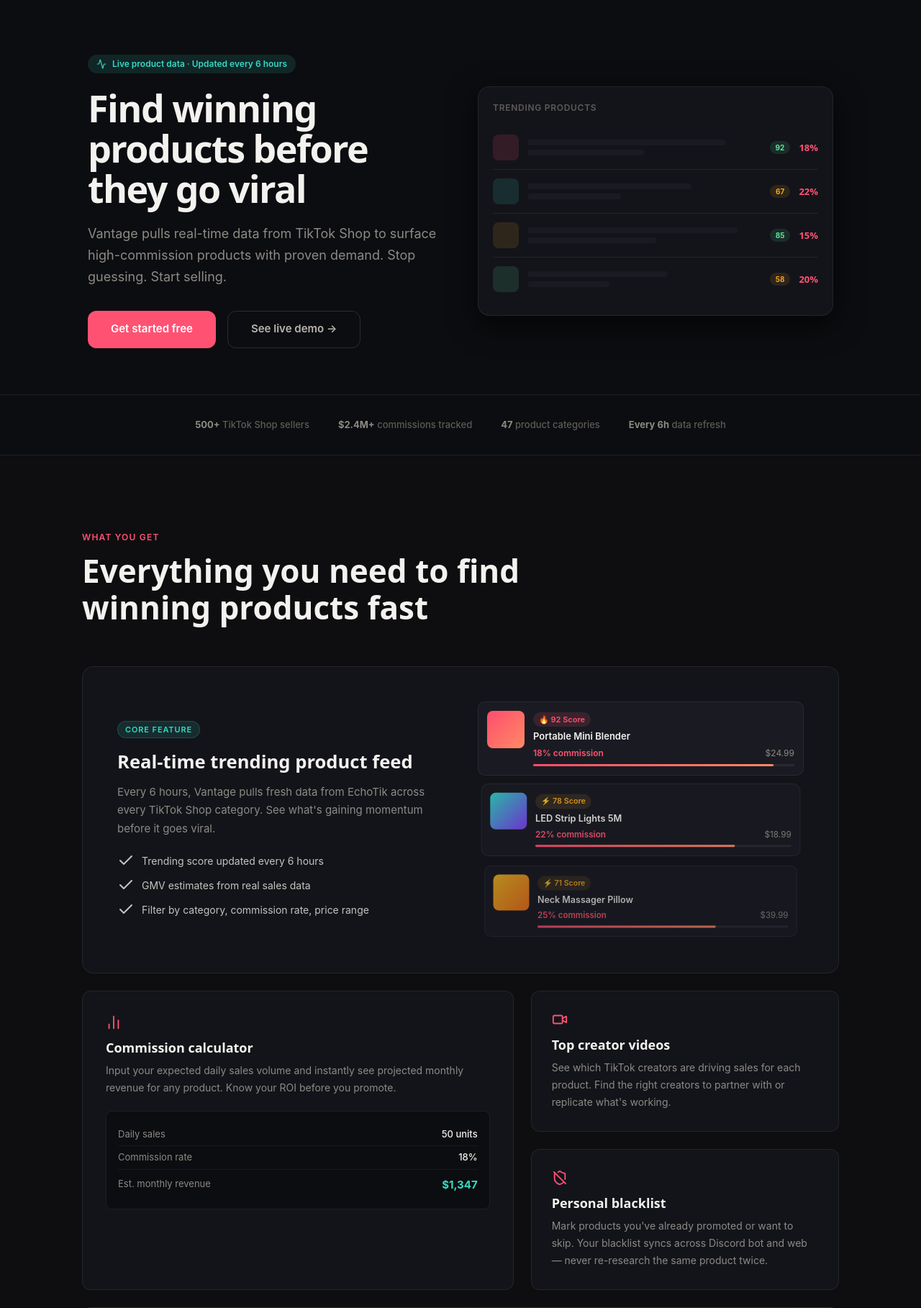
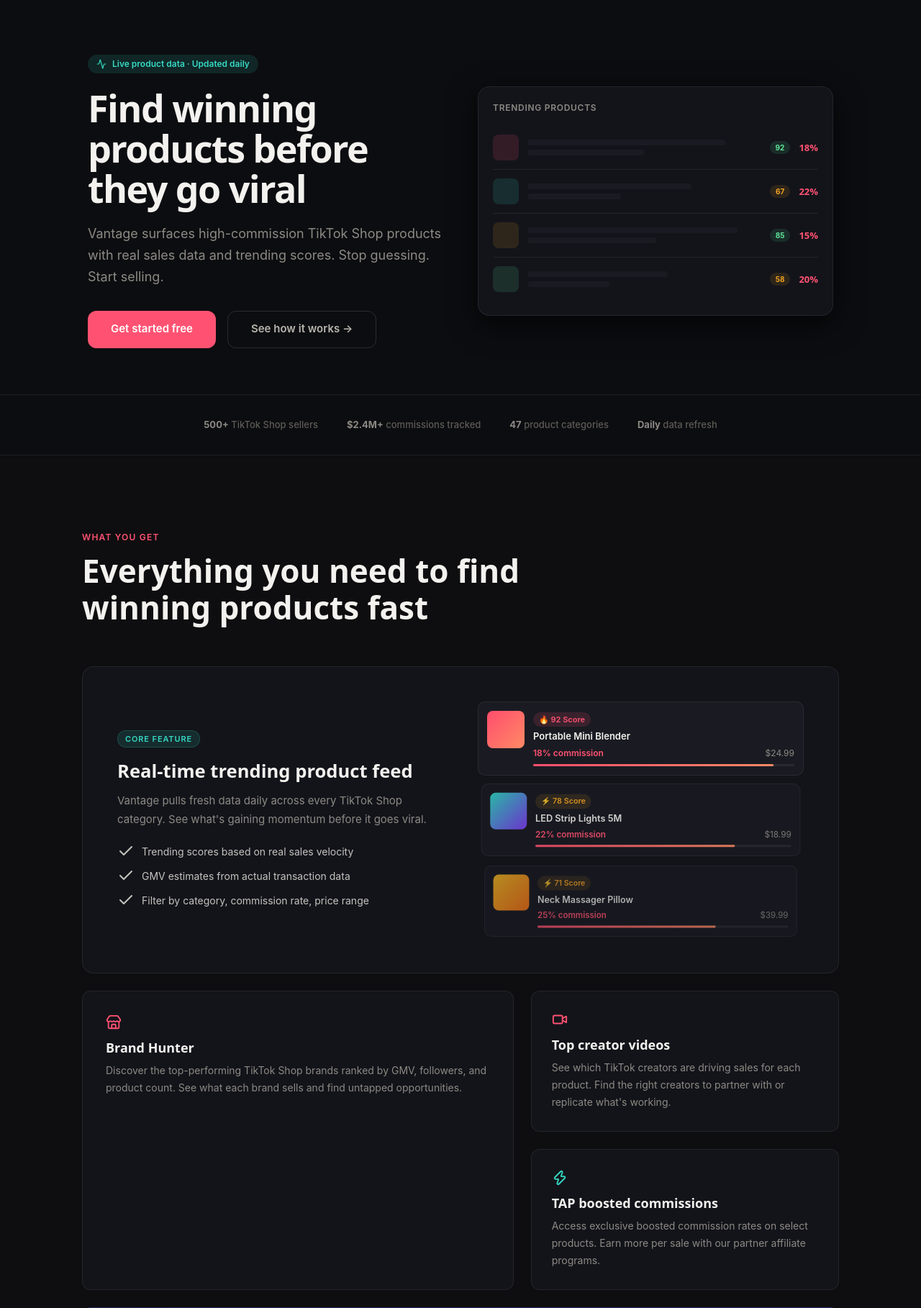
Before and after one commit to thoard93/tiktok-product-finder, a Flask app: page / in a window 1280 px wide. Shown: the part 64-1882 px from the top of the page at 72% size. Run offline with Flask 3, Linux system fonts and the light colour scheme; data that the repository does not hold is empty; some web fonts are replaced.

Commit message:
Fix login page, landing page, remove EchoTik mentions
Login page:
- Made Discord OAuth the primary login (big button, clear copy)
- Removed non-functional email/password forms and forgot password
- Dev passkey input resized to normal (was tiny)
- Fixed Vantage logo colors for visibility

Landing page:
- Removed "every 6 hours" -> "daily" everywhere
- Removed EchoTik mentions from hero, features, pricing
- Replaced commission calculator feature with Brand Hunter
- Replaced personal blacklist with TAP boosted commissions
- Updated pricing list: removed blacklist/calculator/EchoTik refs
- Added Brand Hunter and TAP links to pricing features
- "See live demo" -> "See how it works"

Footer:
- Vantage logo opacity .4 -> .6, text color faint -> muted

Subscribe page:
- Replaced blacklist with Brand Hunter feature
- Replaced EchoTik data sync with "Daily data sync from TikTok Shop"

Co-Authored-By: Claude Opus 4.6 (1M context) <noreply@anthropic.com>

```diff
--- a/templates/base_public.html
+++ b/templates/base_public.html
@@ -27,9 +27,9 @@
   {% block content %}{% endblock %}
 
   <footer class="public-footer">
-    <div class="public-nav-logo" style="opacity:.4">
-      <svg width="18" height="18" viewBox="0 0 28 28" fill="none"><path d="M6 22L14 4L22 22" stroke="#ff4d6d" stroke-width="2.5" stroke-linecap="round" stroke-linejoin="round"/><path d="M14 4V14" stroke="#ff4d6d" stroke-width="2.5" stroke-linecap="round"/><path d="M14 14L20 8" stroke="#2dd4bf" stroke-width="2" stroke-linecap="round"/><circle cx="20" cy="8" r="2" fill="#2dd4bf"/></svg>
-      <span style="font-size:var(--text-sm);color:var(--text-faint)">Vantage</span>
+    <div class="public-nav-logo" style="opacity:.6">
+      <svg width="18" height="18" viewBox="0 0 28 28" fill="none"><path d="M6 22L14 4L22 22" stroke="#ff5272" stroke-width="2.5" stroke-linecap="round" stroke-linejoin="round"/><path d="M14 4V14" stroke="#ff5272" stroke-width="2.5" stroke-linecap="round"/><path d="M14 14L20 8" stroke="#36d9c4" stroke-width="2" stroke-linecap="round"/><circle cx="20" cy="8" r="2" fill="#36d9c4"/></svg>
+      <span style="font-size:var(--text-sm);color:var(--text-muted)">Vantage</span>
     </div>
     <div class="public-footer-links">
       <a href="/terms">Terms</a>
--- a/templates/landing.html
+++ b/templates/landing.html
@@ -6,19 +6,19 @@
 <section class="hero">
   <div>
     <div class="hero-eyebrow">
-      <i data-lucide="activity"></i> Live product data &middot; Updated every 6 hours
+      <i data-lucide="activity"></i> Live product data &middot; Updated daily
     </div>
     <h1 class="hero-title">Find winning products before they go viral</h1>
-    <p class="hero-sub">Vantage pulls real-time data from TikTok Shop to surface high-commission products with proven demand. Stop guessing. Start selling.</p>
+    <p class="hero-sub">Vantage surfaces high-commission TikTok Shop products with real sales data and trending scores. Stop guessing. Start selling.</p>
     <div class="hero-ctas">
-      <a href="/register" class="btn btn-primary btn-lg"><span class="btn-label">Get started free</span><span class="btn-spinner"></span></a>
-      <a href="#features" class="btn btn-ghost btn-lg">See live demo &rarr;</a>
+      <a href="/register" class="btn btn-primary btn-lg"><span class="btn-label">Get started free</span></a>
+      <a href="#features" class="btn btn-ghost btn-lg">See how it works &rarr;</a>
     </div>
   </div>
 
   {# Mini dashboard mockup #}
   <div class="hero-mockup">
-    <div style="font-size:var(--text-xs);font-weight:600;color:var(--text-faint);text-transform:uppercase;letter-spacing:.06em;margin-bottom:var(--space-4)">Trending products</div>
+    <div style="font-size:var(--text-xs);font-weight:600;color:var(--text-muted);text-transform:uppercase;letter-spacing:.06em;margin-bottom:var(--space-4)">Trending products</div>
     <div class="mockup-row">
       <div class="mockup-dot" style="background:var(--accent-glow)"></div>
       <div class="mockup-lines">
@@ -63,7 +63,7 @@
   <div class="social-stat"><strong>500+</strong> TikTok Shop sellers</div>
   <div class="social-stat"><strong>$2.4M+</strong> commissions tracked</div>
   <div class="social-stat"><strong>47</strong> product categories</div>
-  <div class="social-stat"><strong>Every 6h</strong> data refresh</div>
+  <div class="social-stat"><strong>Daily</strong> data refresh</div>
 </div>
 
 {# ===== FEATURES ===== #}
@@ -74,15 +74,15 @@
       <h2 class="features-title">Everything you need to find<br>winning products fast</h2>
     </div>
 
-    {# Feature 1: Full-width hero with product card mockups #}
+    {# Feature 1: Trending product feed #}
     <div class="feature-hero">
       <div class="feature-hero__content">
         <span class="feature-tag">Core Feature</span>
         <h3>Real-time trending product feed</h3>
-        <p>Every 6 hours, Vantage pulls fresh data from EchoTik across every TikTok Shop category. See what's gaining momentum before it goes viral.</p>
+        <p>Vantage pulls fresh data daily across every TikTok Shop category. See what's gaining momentum before it goes viral.</p>
         <ul class="feature-list">
-          <li><i data-lucide="check"></i> Trending score updated every 6 hours</li>
-          <li><i data-lucide="check"></i> GMV estimates from real sales data</li>
+          <li><i data-lucide="check"></i> Trending scores based on real sales velocity</li>
+          <li><i data-lucide="check"></i> GMV estimates from actual transaction data</li>
           <li><i data-lucide="check"></i> Filter by category, commission rate, price range</li>
         </ul>
       </div>
@@ -128,17 +128,12 @@
       </div>
     </div>
 
-    {# Feature 2+3+4: Asymmetric grid #}
+    {# Feature 2+3: Brand Hunter + Creator Videos #}
     <div class="features-grid">
       <div class="feature-card feature-card--large">
-        <i data-lucide="bar-chart-2" class="feature-icon"></i>
-        <h3>Commission calculator</h3>
-        <p>Input your expected daily sales volume and instantly see projected monthly revenue for any product. Know your ROI before you promote.</p>
-        <div class="mini-calc-mockup">
-          <div class="calc-row"><span>Daily sales</span><span class="calc-value">50 units</span></div>
-          <div class="calc-row"><span>Commission rate</span><span class="calc-value">18%</span></div>
-          <div class="calc-row calc-row--total"><span>Est. monthly revenue</span><span class="calc-value calc-value--highlight">$1,347</span></div>
-        </div>
+        <i data-lucide="store" class="feature-icon"></i>
+        <h3>Brand Hunter</h3>
+        <p>Discover the top-performing TikTok Shop brands ranked by GMV, followers, and product count. See what each brand sells and find untapped opportunities.</p>
       </div>
       <div class="features-stack">
         <div class="feature-card">
@@ -147,14 +142,14 @@
           <p>See which TikTok creators are driving sales for each product. Find the right creators to partner with or replicate what's working.</p>
         </div>
         <div class="feature-card">
-          <i data-lucide="shield-off" class="feature-icon"></i>
-          <h3>Personal blacklist</h3>
-          <p>Mark products you've already promoted or want to skip. Your blacklist syncs across Discord bot and web — never re-research the same product twice.</p>
+          <i data-lucide="zap" class="feature-icon" style="color:var(--teal)"></i>
+          <h3>TAP boosted commissions</h3>
+          <p>Access exclusive boosted commission rates on select products. Earn more per sale with our partner affiliate programs.</p>
         </div>
       </div>
     </div>
 
-    {# Feature 5: Discord banner #}
+    {# Feature 4: Discord banner #}
     <div class="feature-discord-banner">
       <div class="feature-discord-banner__text">
         <i data-lucide="message-square" class="feature-icon"></i>
@@ -205,14 +200,14 @@
 
         <ul class="pricing-features">
           <li><i data-lucide="check"></i> Unlimited product searches</li>
-          <li><i data-lucide="check"></i> Real-time trending product feed (updated every 6 hrs)</li>
-          <li><i data-lucide="check"></i> EchoTik-powered sales &amp; GMV data</li>
-          <li><i data-lucide="check"></i> Commission calculator for every product</li>
+          <li><i data-lucide="check"></i> Real-time trending product feed (updated daily)</li>
+          <li><i data-lucide="check"></i> Real sales &amp; GMV data from TikTok Shop</li>
+          <li><i data-lucide="check"></i> Brand Hunter — top seller rankings</li>
           <li><i data-lucide="check"></i> Top creator video tracking</li>
-          <li><i data-lucide="check"></i> Personal product blacklist</li>
+          <li><i data-lucide="check"></i> TAP boosted commission links</li>
           <li><i data-lucide="check"></i> Discord bot with <code>!lookup</code> product search</li>
           <li><i data-lucide="check"></i> Community Discord server access</li>
-          <li><i data-lucide="check"></i> Full analytics dashboard (30/60/90 day views)</li>
+          <li><i data-lucide="check"></i> Full analytics dashboard</li>
           <li><i data-lucide="check"></i> Referral program — earn free months</li>
         </ul>
 
--- a/templates/subscribe.html
+++ b/templates/subscribe.html
@@ -65,9 +65,9 @@
     <div class="subscribe-feature-item"><i data-lucide="check"></i><div><strong style="color:var(--text-primary)">Trending score algorithm</strong><br>AI-powered scoring from sales velocity, creator activity, and GMV</div></div>
     <div class="subscribe-feature-item"><i data-lucide="check"></i><div><strong style="color:var(--text-primary)">Commission tracking</strong><br>See exact commission rates and calculate your earnings potential</div></div>
     <div class="subscribe-feature-item"><i data-lucide="check"></i><div><strong style="color:var(--text-primary)">Creator video analytics</strong><br>Track which creators promote each product and their performance</div></div>
-    <div class="subscribe-feature-item"><i data-lucide="check"></i><div><strong style="color:var(--text-primary)">Blacklist manager</strong><br>Hide products you have evaluated to keep your feed fresh</div></div>
+    <div class="subscribe-feature-item"><i data-lucide="check"></i><div><strong style="color:var(--text-primary)">Brand Hunter</strong><br>Discover top-performing TikTok Shop brands ranked by GMV</div></div>
     <div class="subscribe-feature-item"><i data-lucide="check"></i><div><strong style="color:var(--text-primary)">Discord bot</strong><br>Use <code style="background:rgba(255,255,255,.08);padding:1px 5px;border-radius:4px;font-size:12px">!lookup</code> to search products directly in your Discord server</div></div>
-    <div class="subscribe-feature-item"><i data-lucide="check"></i><div><strong style="color:var(--text-primary)">EchoTik data sync</strong><br>Fresh data pulled every 6 hours from the most complete TikTok Shop API</div></div>
+    <div class="subscribe-feature-item"><i data-lucide="check"></i><div><strong style="color:var(--text-primary)">Daily data sync</strong><br>Product data refreshed daily from TikTok Shop's marketplace</div></div>
     <div class="subscribe-feature-item"><i data-lucide="check"></i><div><strong style="color:var(--text-primary)">Priority support</strong><br>Direct access to the team via Discord and email</div></div>
 
     <div class="card mt-6" style="border-left:3px solid var(--accent);padding:var(--space-4)">
```
Also changed, not shown: templates/auth.html (+23 -54 lines).
